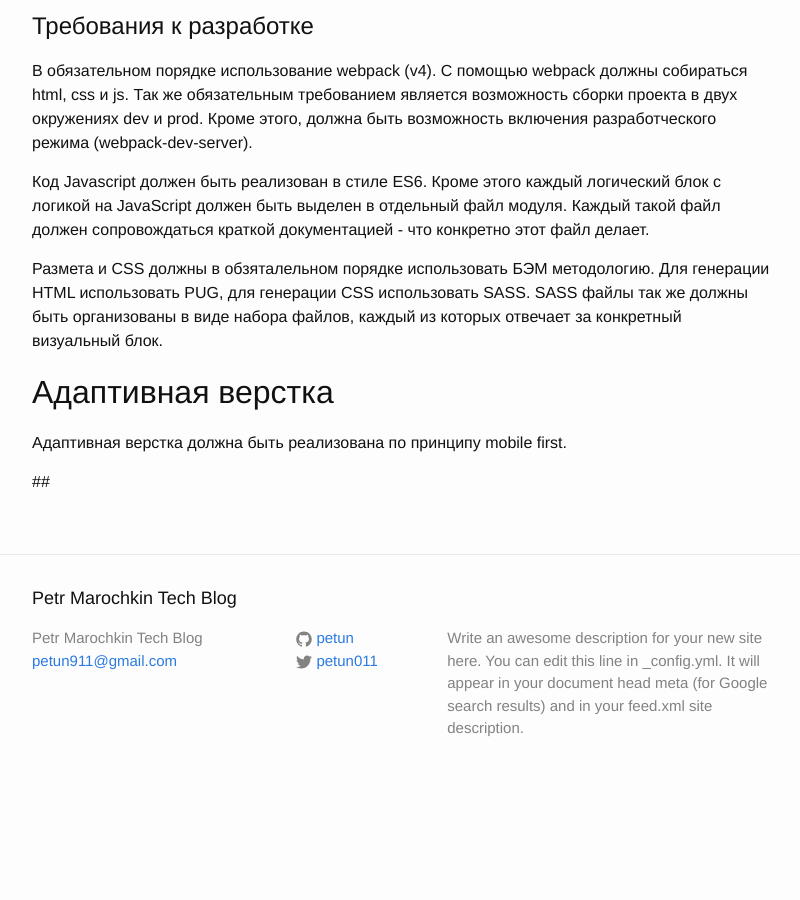
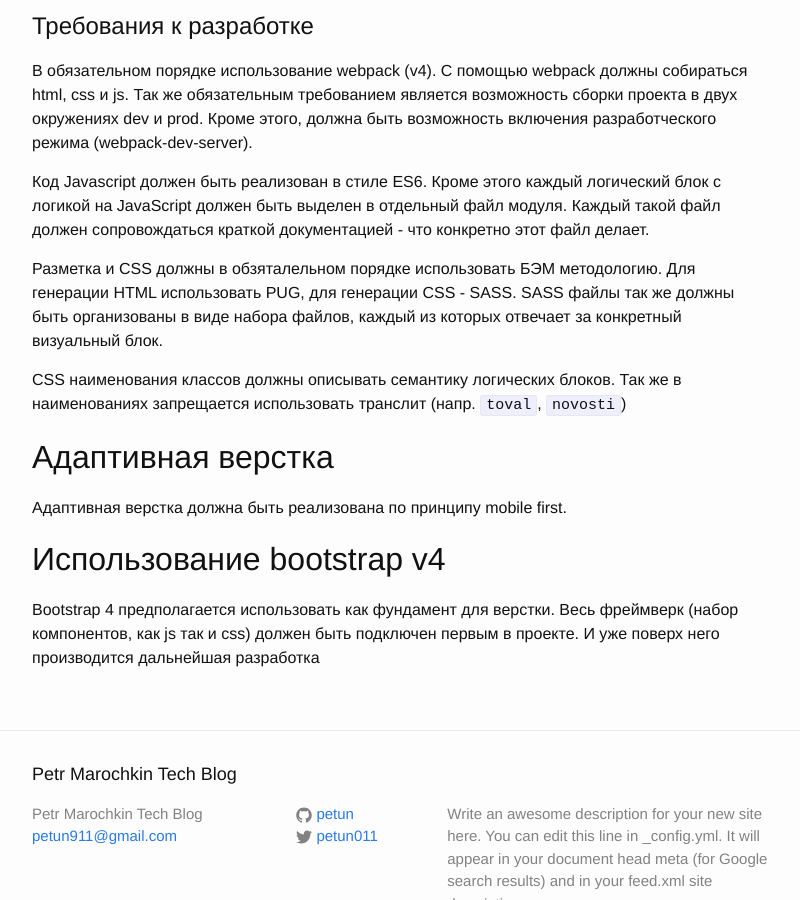
Before and after one commit to petun/petun.github.io, a Jekyll site: the page built from _posts/2016-08-03-html-requirments-for-bootstrap.markdown, in a window 1280 px wide and 900 px high, scrolled down 3249 px. Shown: the whole window, without its empty margins (238-1038 px from the left). Built offline with Jekyll 4.4.1, drawn with Linux system fonts in a browser that asks for light colours; before the commit the page ends 4049 px from its top, so only the background shows below that.

Commit message:
Update 2016-08-03-html-requirments-for-bootstrap.markdown

```diff
--- a/_posts/2016-08-03-html-requirments-for-bootstrap.markdown
+++ b/_posts/2016-08-03-html-requirments-for-bootstrap.markdown
@@ -159,11 +159,13 @@ Yii2 Framework предоставляет очень большие возмож
 
 Код Javascript должен быть реализован в стиле ES6. Кроме этого каждый логический блок с логикой на JavaScript должен быть выделен в отдельный файл модуля. Каждый такой файл должен сопровождаться краткой документацией - что конкретно этот файл делает.
 
-Размета и CSS должны в обзяталельном порядке использовать БЭМ методологию. Для генерации HTML использовать PUG, для генерации CSS использовать SASS.
+Разметка и CSS должны в обзяталельном порядке использовать БЭМ методологию. Для генерации HTML использовать PUG, для генерации CSS - SASS.
 SASS файлы так же должны быть организованы в виде набора файлов, каждый из которых отвечает за конкретный визуальный блок.
+
+CSS наименования классов должны описывать семантику логических блоков. Так же в наименованиях запрещается использовать транслит (напр. `toval`, `novosti`)
 
 ## Адаптивная верстка
 Адаптивная верстка должна быть реализована по принципу mobile first.
 
-
-##
+## Использование bootstrap v4
+Bootstrap 4 предполагается использовать как фундамент для верстки. Весь фреймверк (набор компонентов, как js так и css) должен быть подключен первым в проекте. И уже поверх него производится дальнейшая разработка
```
